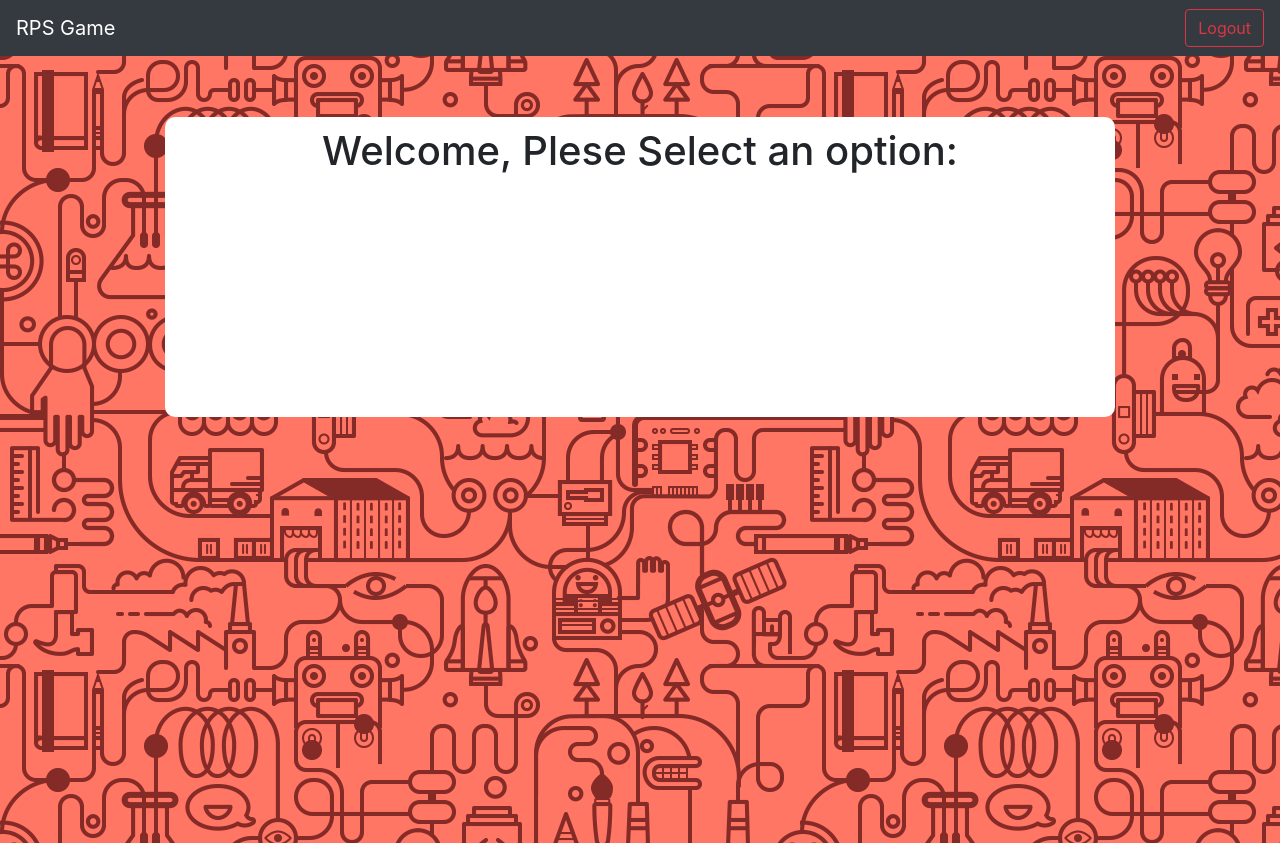
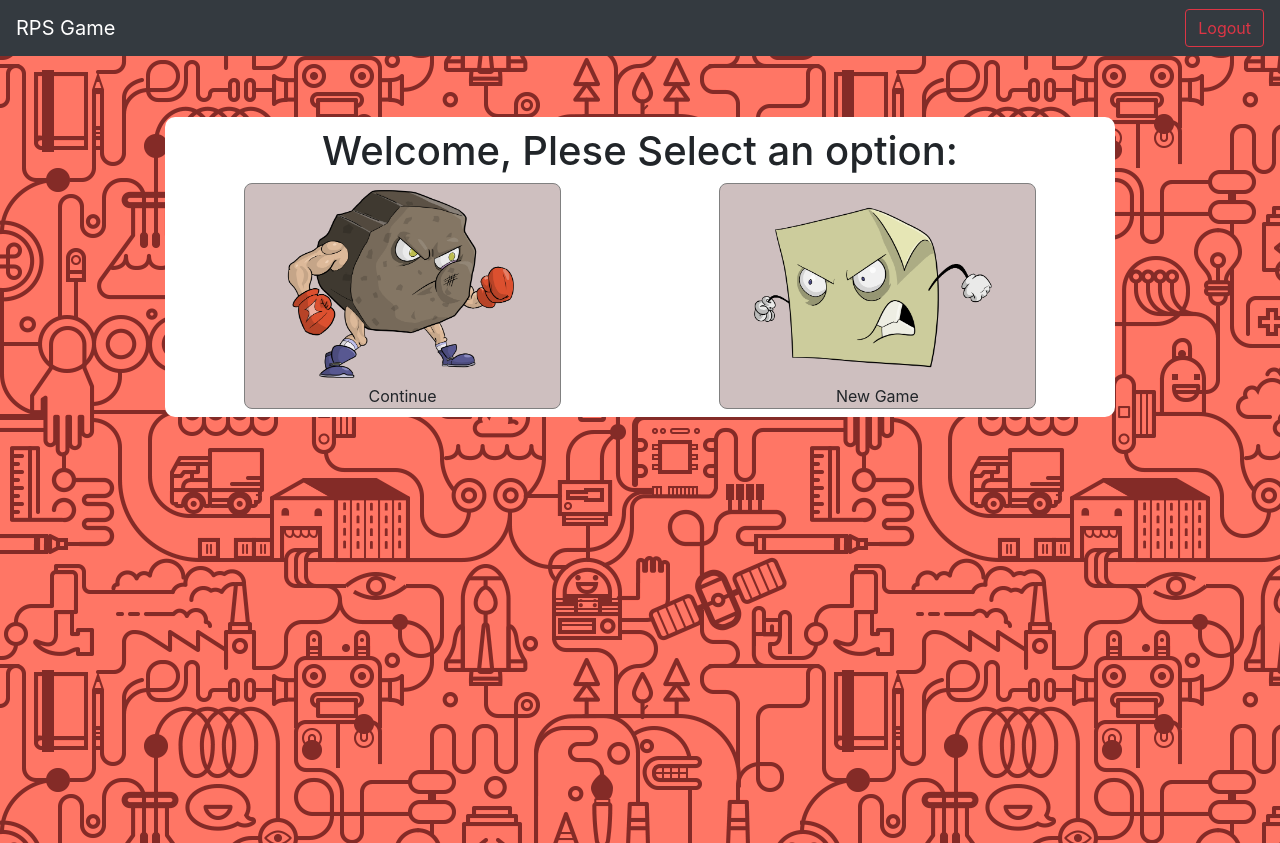
Before and after one commit to EdgarBurelo/RPS-Multiplayer, a plain HTML site: page index.html in a window 1280 px wide. Both pictures are taken after typing "name@example.com", "Sample", "Sample123" into the empty fields and a click on the button "Submit". Drawn offline with nearby package versions, Linux system fonts and the light colour scheme; no server answers.

Commit message:
added buttons dom

```diff
--- a/assets/css/style.css
+++ b/assets/css/style.css
@@ -26,3 +26,22 @@ nav {
 label {
     margin:0;
 }
+
+.dashBtn {
+    border-radius: 8px;
+    border: 1px solid grey;
+    transition-duration: 0.3s;
+    background: rgba(68, 10, 10, 0.26);
+    cursor: pointer;
+}
+
+.dashBtn:hover {
+    background: rgba(68, 10, 10, 0.5);
+    font-size: 19px;
+}
+
+.dashBtn:active {
+    background: rgba(68, 10, 10);
+    font-size: 19px;
+    color: #ffffff;
+}
--- a/assets/javascript/logic.js
+++ b/assets/javascript/logic.js
@@ -217,13 +217,40 @@ var RPSGame = {
         logout.text("Logout");
         logout.attr("id","logoutBtn");
         logout.attr("class","btn btn-outline-danger");
+        nav.append(logout);
 
-
-        nav.append(logout);
         target.attr("class","col-md-10 offset-md-1");
         var welcome = $('<h1 class="marginTop">Welcome, Plese Select an option:</h1>');
+        var divRow = $("<div>");
+        divRow.attr("class","row");
+        var btn1 = $("<div>");
+        btn1.attr("class","col-md-4 offset-md-1 col-sm-6 dashBtn");
+        btn1.attr("id","continueBtn");
+        var imgBtn1 = $("<img>");
+        imgBtn1.attr("src","./assets/images/piedra.png");
+        imgBtn1.attr("height","200px");
+        imgBtn1.attr("width","auto");
+        var spanBtn1 = $("<span>");
+        spanBtn1.text("Continue");
+        btn1.append(imgBtn1);
+        btn1.append(spanBtn1);
+        var btn2 = $("<div>");
+        btn2.attr("class","col-md-4 offset-md-2 col-sm-6 dashBtn");
+        btn2.attr("id","newGameBtn");
+        var imgBtn2 = $("<img>");
+        imgBtn2.attr("src","./assets/images/Papel.png");
+        imgBtn2.attr("height","200px");
+        imgBtn2.attr("width","auto");
+        var spanBtn2 = $("<span>");
+        spanBtn2.text("New Game");
+        btn2.append(imgBtn2);
+        btn2.append(spanBtn2);
+        divRow.append(btn1);
+        divRow.append(btn2);
 
         target.append(welcome);
+        target.append(divRow);
+
         $("#logoutBtn").on("click",function() {
             //console.log("alg");
             event.preventDefault();
```
Also changed, not shown: index.html (+7 -3 lines).
